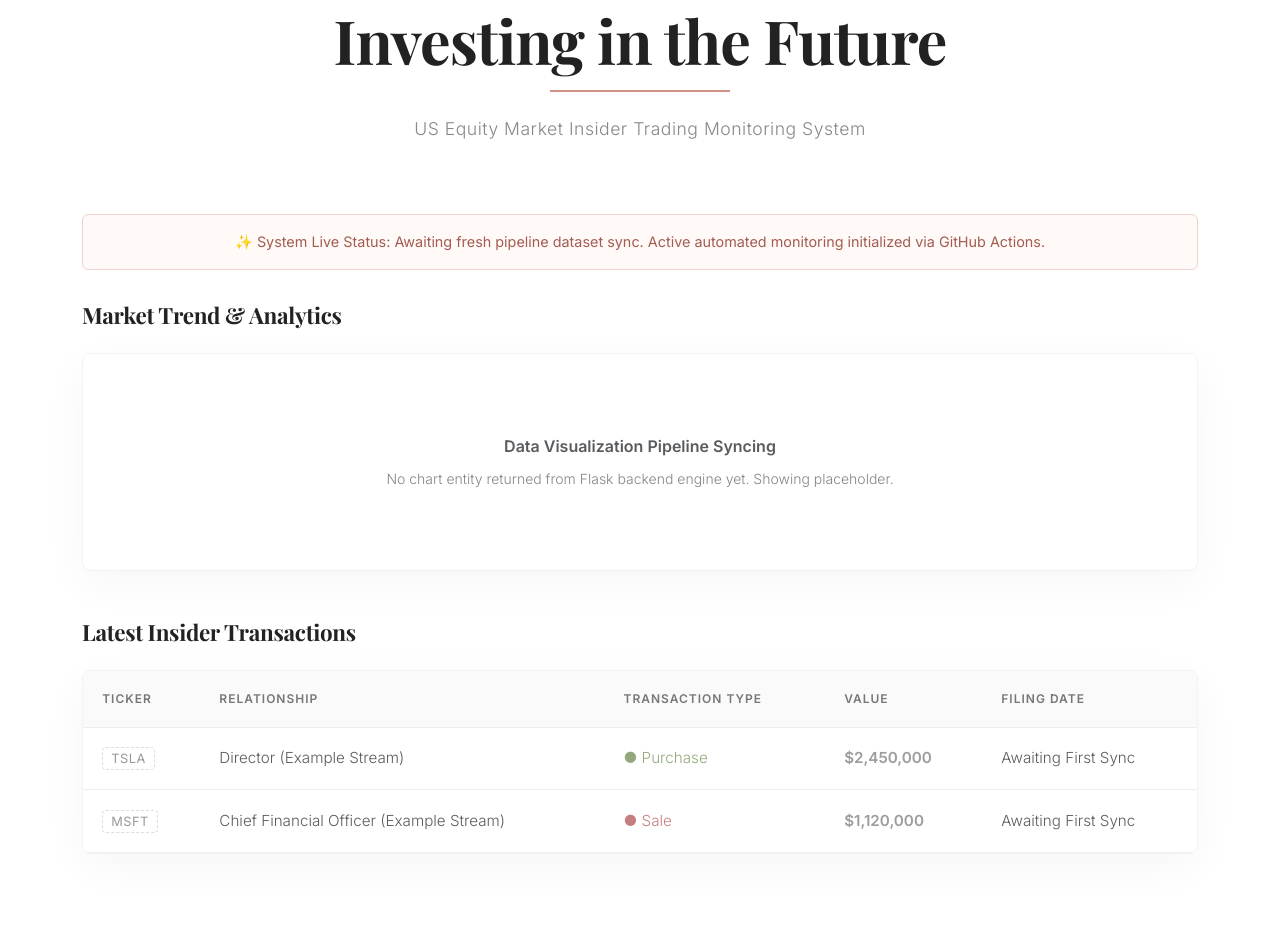
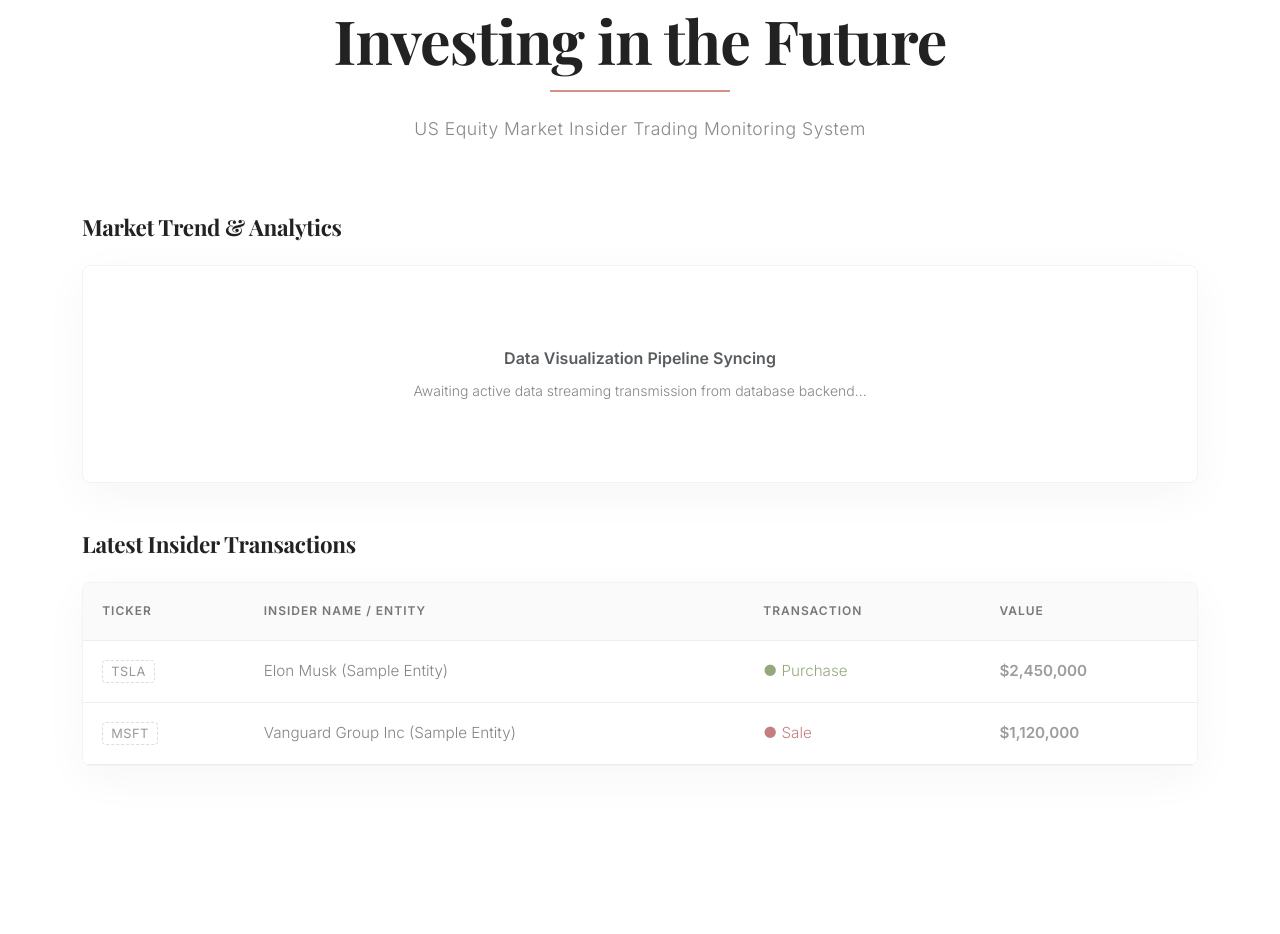
Before and after one commit to raychou950331-creator/Position-Analysis-project, a Flask app: template templates/index.html in a window 1280 px wide. Shown: the part 161-1095 px from the top of the page. After the commit the page ends 926 px from the top, so only its background shows below. Run offline with Flask 3, Linux system fonts and the light colour scheme; the template is opened without the code that fills it, so the values that code supplies are empty; some libraries are stand-ins or nearby versions.

Commit message:
Update index.html

```diff
--- a/templates/index.html
+++ b/templates/index.html
@@ -11,7 +11,7 @@
         :root {
             --klein-bg: #FFFFFF;
             --klein-text: #222222;
-            --klein-accent: #D29285;       /* Rose Gold Accent from image_65cd68.jpg */
+            --klein-accent: #D29285;       /* Rose Gold Accent from reference */
             --klein-navbar-link: #888888;
         }
 
@@ -65,7 +65,10 @@
             width: 180px;
             height: 2px;
             background-color: var(--klein-accent);
-            margin: 0.5rem auto 1.5rem;
+            margin-top: 0.5rem;
+            margin-bottom: 1.5rem;
+            margin-left: auto;   /* Perfect Centering */
+            margin-right: auto;  /* Perfect Centering */
         }
         .hero-subtitle {
             color: var(--klein-navbar-link);
@@ -134,17 +137,6 @@
             padding: 3px 8px;
             letter-spacing: 0.5px;
         }
-
-        .info-status-bar {
-            background-color: #FFF9F8;
-            border: 1px solid #F0D3CE;
-            color: #A35C50;
-            font-size: 0.9rem;
-            border-radius: 6px;
-            padding: 1rem;
-            margin-bottom: 2rem;
-            font-weight: 400;
-        }
     </style>
 </head>
 <body>
@@ -169,10 +161,6 @@
             <p class="hero-subtitle">US Equity Market Insider Trading Monitoring System</p>
         </div>
 
-        <div class="info-status-bar text-center">
-            ✨ System Live Status: Awaiting fresh pipeline dataset sync. Active automated monitoring initialized via GitHub Actions.
-        </div>
-
         <div class="row g-5">
             <div class="col-lg-12">
                 <h3 class="custom-section-title">Market Trend & Analytics</h3>
@@ -182,7 +170,7 @@
                     {% else %}
                         <div class="py-5 text-muted">
                             <span class="d-block mb-2 fw-semibold">Data Visualization Pipeline Syncing</span>
-                            <span class="small opacity-75">No chart entity returned from Flask backend engine yet. Showing placeholder.</span>
+                            <span class="small opacity-75">Awaiting active data streaming transmission from database backend...</span>
                         </div>
                     {% endif %}
                 </div>
@@ -195,10 +183,9 @@
                         <thead>
                             <tr>
                                 <th>Ticker</th>
-                                <th>Relationship</th>
-                                <th>Transaction Type</th>
+                                <th>Insider Name / Entity</th>
+                                <th>Transaction</th>
                                 <th>Value</th>
-                                <th>Filing Date</th>
                             </tr>
                         </thead>
                         <tbody>
@@ -206,7 +193,7 @@
                                 {% for row in data_list %}
                                 <tr>
                                     <td><span class="ticker-badge">{{ row.ticker }}</span></td>
-                                    <td>{{ row.relationship }}</td>
+                                    <td>{{ row.insider or row.name or row.owner }}</td>
                                     <td>
                                         {% if 'Buy' in row.transaction or 'Purchase' in row.transaction %}
                                             <span style="color: #4E7026; font-weight: 400;">● {{ row.transaction }}</span>
@@ -215,23 +202,20 @@
                                         {% endif %}
                                     </td>
                                     <td class="fw-bold text-secondary">${{ row.value }}</td>
-                                    <td class="text-muted">{{ row.date }}</td>
                                 </tr>
                                 {% endfor %}
                             {% else %}
                                 <tr>
                                     <td><span class="ticker-badge" style="border-style: dashed; color: #999;">TSLA</span></td>
-                                    <td class="text-muted">Director (Example Stream)</td>
+                                    <td class="text-muted opacity-75">Elon Musk (Sample Entity)</td>
                                     <td><span style="color: #4E7026; opacity: 0.6;">● Purchase</span></td>
                                     <td class="fw-bold text-muted" style="opacity: 0.6;">$2,450,000</td>
-                                    <td class="text-muted small">Awaiting First Sync</td>
                                 </tr>
                                 <tr>
                                     <td><span class="ticker-badge" style="border-style: dashed; color: #999;">MSFT</span></td>
-                                    <td class="text-muted">Chief Financial Officer (Example Stream)</td>
+                                    <td class="text-muted opacity-75">Vanguard Group Inc (Sample Entity)</td>
                                     <td><span style="color: #9E2A2B; opacity: 0.6;">● Sale</span></td>
                                     <td class="fw-bold text-muted" style="opacity: 0.6;">$1,120,000</td>
-                                    <td class="text-muted small">Awaiting First Sync</td>
                                 </tr>
                             {% endif %}
                         </tbody>
```
